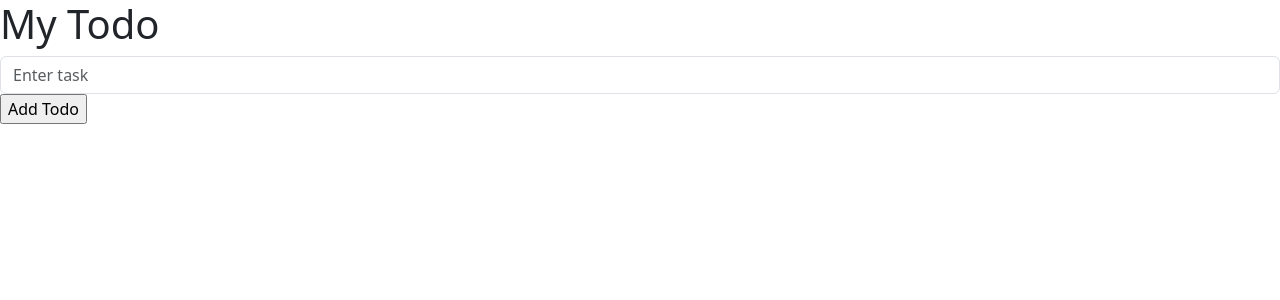
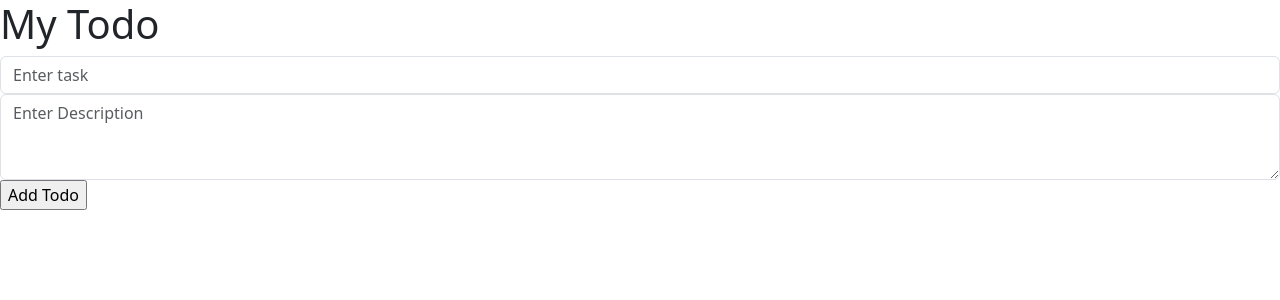
Before and after one commit to umeshtambat/fourth-app-umesh, a React (Create React App) app: page / in a window 1280 px wide. Shown: the top 300 px of the page. Built offline with nearby package versions, Linux system fonts and the light colour scheme.

Commit message:
commit 15

```diff
--- a/src/App.js
+++ b/src/App.js
@@ -7,25 +7,22 @@
     </>
   );
 }
-
 function MyTodo() {
-  // useState(100);
-  // useState("Hello");
-  // useState([]);
-  // useState({});
-
-  // let todo = {task: ""}
-  let [todo, setTodo] = useState({ task: "" });
-
-  let handleTaskAction = (e) => {
+  let [todo, setTodo] = useState({ task: "", description: "" });
+  let handleChnageTaskAction = (e) => {
+    let newTodo = { ...todo, task: e.target.value };
+    setTodo(newTodo);
+  };
+  let handleChangeDescriptionAction = (e) => {
     // console.log(e.target);
-
-    let newTodo = { ...todo, task: e.target.value };
+    let newTodo = { ...todo, description: e.target.value };
     setTodo(newTodo);
   };
 
   let addTodoAction = () => {
-    alert(todo.task);
+    // alert(todo.task + todo.description);
+    console.log(todo);
+    // TODO :: Save this do DB
   };
 
   return (
@@ -35,11 +32,18 @@
         type="text"
         placeholder="Enter task"
         value={todo.task}
-        onChange={handleTaskAction}
+        onChange={handleChnageTaskAction}
       />
-      <input type="button" value="Add Todo" onAuxClick={addTodoAction}/>
+      <textarea
+        className="form-control"
+        cols="30"
+        rows="3"
+        placeholder="Enter Description"
+        value={todo.description}
+        onChange={handleChangeDescriptionAction}
+      ></textarea>
+      <input type="button" value="Add Todo" onClick={addTodoAction} />
     </>
   );
 }
-
 export default App;
```
